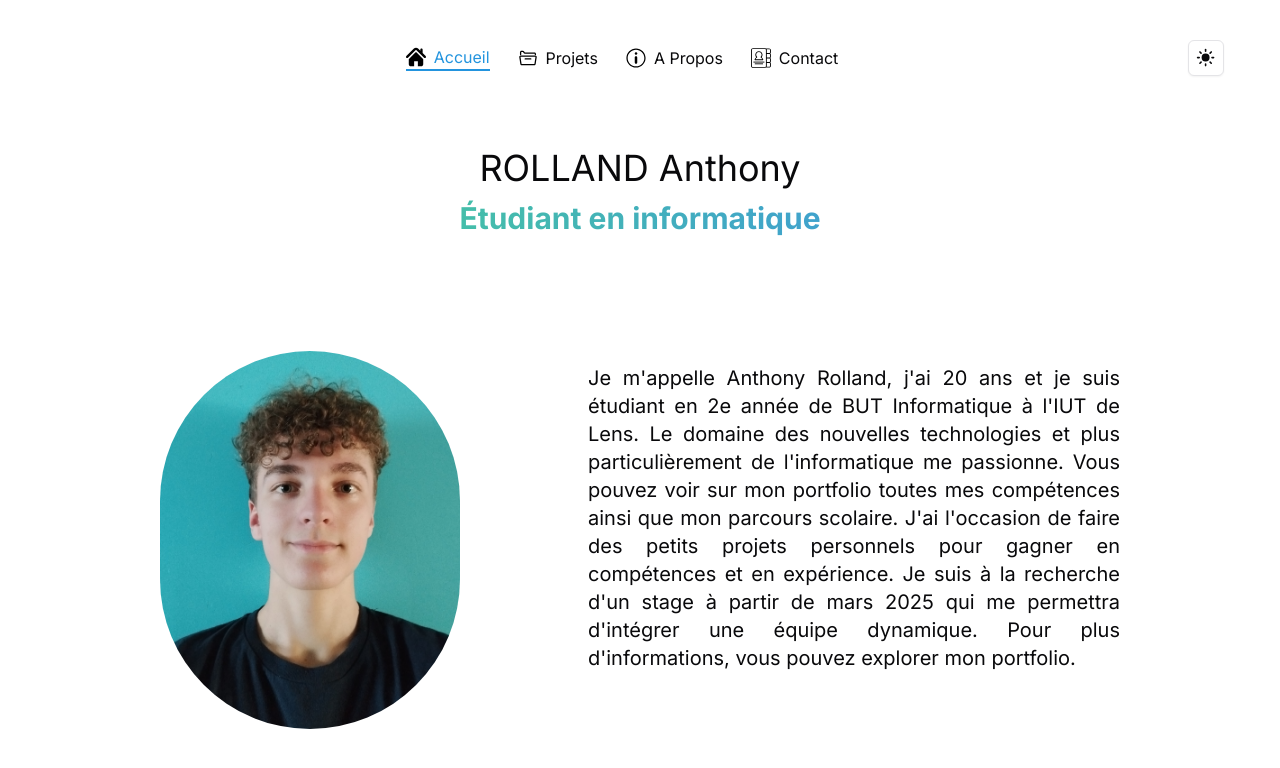
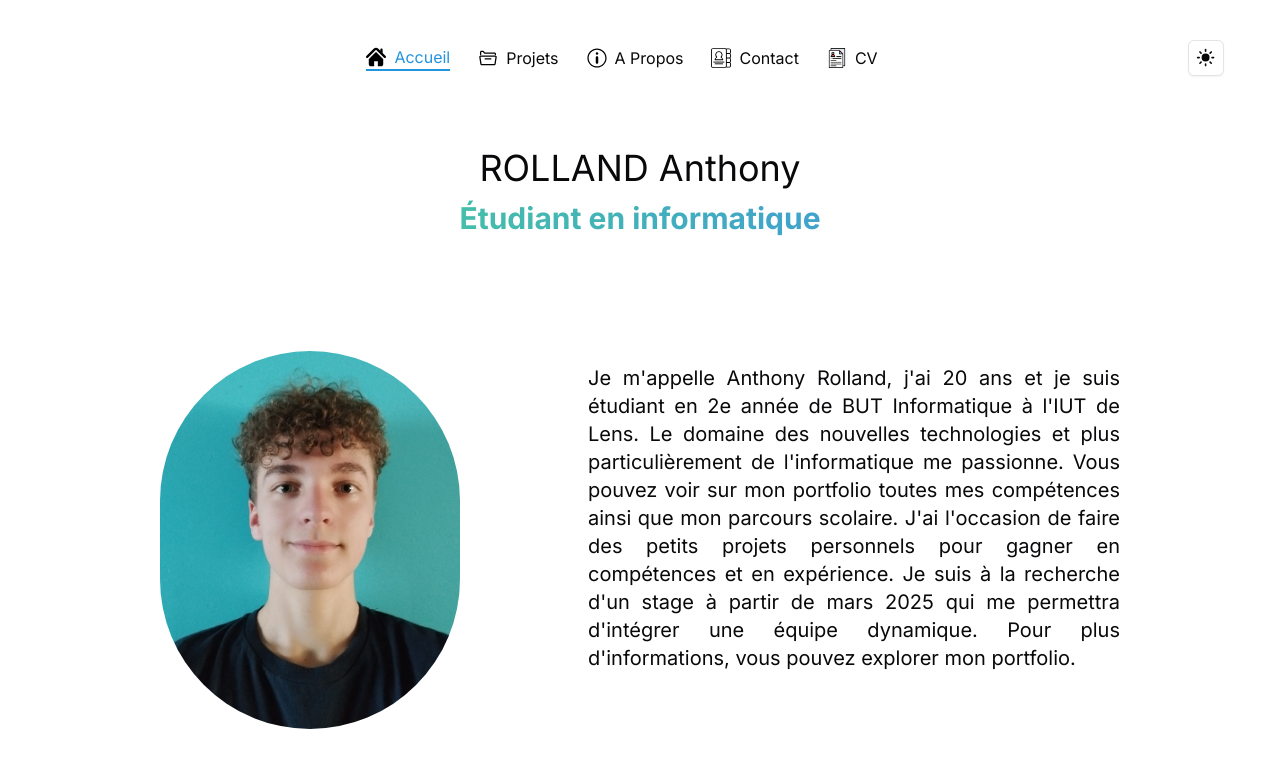
Before and after one commit to PotlaETU/portfolio, a Next.js app: page / in a window 1280 px wide. Shown: the top 768 px of the page. Built offline with nearby package versions, Linux system fonts and the light colour scheme.

Commit message:
feat: add emailjs dependency, and cv to navbar

```diff
--- a/components/Header/nav/Nav.tsx
+++ b/components/Header/nav/Nav.tsx
@@ -23,6 +23,11 @@ const links = [
         label: 'Contact',
         icon: '/icons/contact.svg',
     },
+    {
+        href: '/cv.pdf',
+        label: 'CV',
+        icon: '/icons/cv_icon.png',
+    }
 ]
 
 
--- a/package.json
+++ b/package.json
@@ -9,6 +9,7 @@
     "lint": "next lint"
   },
   "dependencies": {
+    "@emailjs/browser": "^4.4.1",
     "@hookform/resolvers": "^3.9.1",
     "@radix-ui/react-dropdown-menu": "^2.1.2",
     "@radix-ui/react-icons": "^1.3.0",
```
Also changed, not shown: 1 other file (tests, documents, lock files or other folders).
